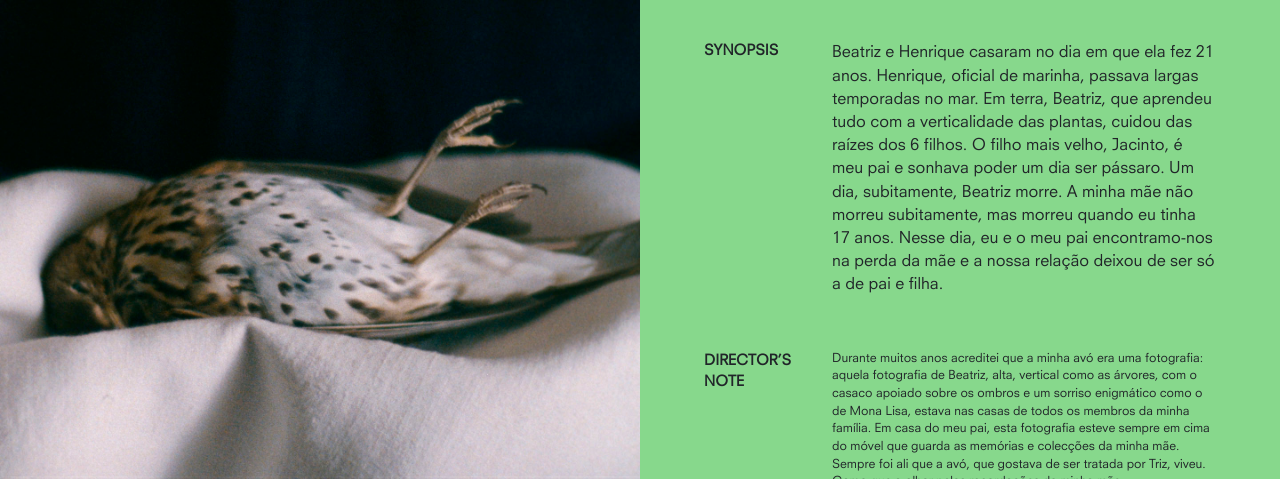
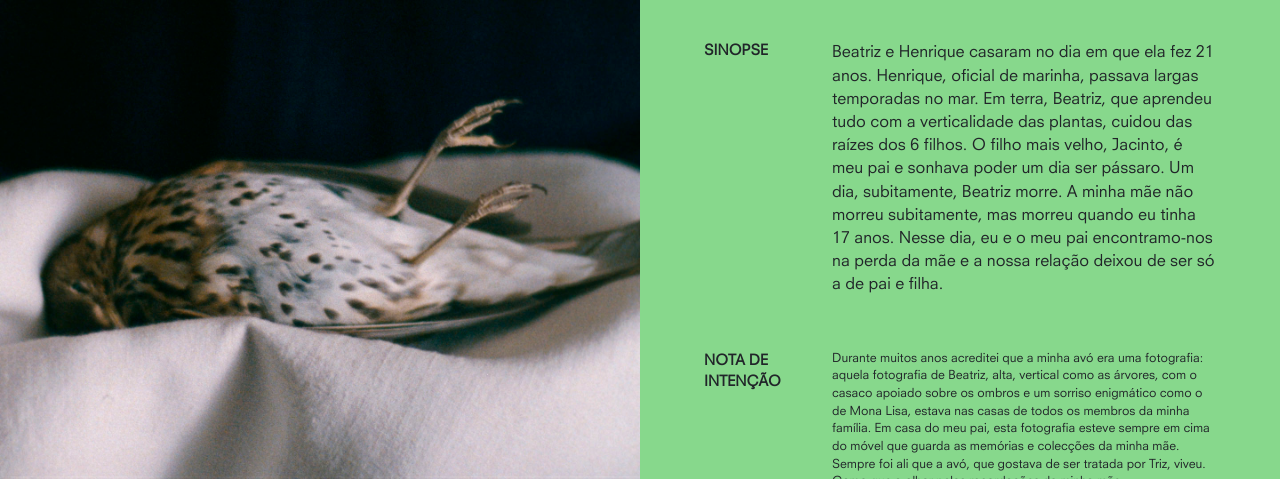
Before and after one commit to mnvnery/metamorfose, a Jekyll site: the page built from sobre.html, in a window 1280 px wide. Shown: the top 479 px of the page. Built offline with Jekyll 4.4.1, drawn with Linux system fonts in a browser that asks for light colours; nearby versions of some CDN libraries.

```diff
--- a/sobre.html
+++ b/sobre.html
@@ -30,7 +30,7 @@
   <div class="about-images-container">
     <img src="{{ site.baseurl }}/assets/img/Press_1.jpg" alt="">
     <div class='flex-container mobile'>
-      <div><p class="flex-title"><strong>SYNOPSIS</strong></p></div>
+      <div><p class="flex-title"><strong>SINOPSE</strong></p></div>
       <div>
         <p class="en disable">Beatriz married Henrique on the day of her 21st birthday. Henrique, a naval officer, would spend long periods at sea. Ashore, Beatriz, who learned everything from the verticality of plants, took great care of the roots of their six children. The oldest son, Jacinto (Hyacinth), my father, dreamed he could be a bird. One day, suddenly, Beatriz died.  My mom didn’t die suddenly, but she too died when I was 17 years-old. On that day, me and my father met in the loss of our mothers and our relationship was no longer just that of father and daughter.</p>
         <p class="pt">Beatriz e Henrique casaram no dia em que ela fez 21 anos. Henrique, oficial de marinha, passava largas temporadas no mar. Em terra, Beatriz, que aprendeu tudo com a verticalidade das plantas, cuidou das raízes dos 6 filhos. O filho mais velho, Jacinto, é meu pai e sonhava poder um dia ser pássaro. Um dia, subitamente, Beatriz morre. A minha mãe não morreu subitamente, mas morreu quando eu tinha 17 anos. Nesse dia, eu e o meu pai encontramo-nos na perda da mãe e a nossa relação deixou de ser só a de pai e filha.    </p>
@@ -38,7 +38,7 @@
     </div>
     <img src="{{ site.baseurl }}/assets/img/Press_2.jpg" alt="">
         <div class='flex-container mobile'>
-          <div><p class="flex-title note"><strong>DIRECTOR’S <br> NOTE</strong></p></div>
+          <div><p class="flex-title note"><strong>NOTA DE <br> INTENÇÃO</strong></p></div>
             <div>
               <p class="smaller-text en disable">
                 For many years, I believed that my grandmother was a photograph: that picture of Beatriz, tall, vertical as a tree, with her coat over her shoulders and a smile as mysterious as Mona Lisa’s, could be found in the homes of every family member. In my father’s house, that photo was always on the cupboard where my mother’s memories and collections were kept. It was always there that my grandmother, who liked to be called Triz, lived. As if she were watching over my mother’s keepsakes.
@@ -176,13 +176,13 @@
 
   <div class="text-container">
     <div class='flex-container desktop'>
-      <p class="flex-title"><strong>SYNOPSIS</strong></p>
+      <p class="flex-title"><strong>SINOPSE</strong></p>
       <p class="en disable">Beatriz married Henrique on the day of her 21st birthday. Henrique, a naval officer, would spend long periods at sea. Ashore, Beatriz, who learned everything from the verticality of plants, took great care of the roots of their six children. The oldest son, Jacinto (Hyacinth), my father, dreamed he could be a bird. One day, suddenly, Beatriz died.  My mom didn’t die suddenly, but she too died when I was 17 years-old. On that day, me and my father met in the loss of our mothers and our relationship was no longer just that of father and daughter.</p>
       <p class="pt">Beatriz e Henrique casaram no dia em que ela fez 21 anos. Henrique, oficial de marinha, passava largas temporadas no mar. Em terra, Beatriz, que aprendeu tudo com a verticalidade das plantas, cuidou das raízes dos 6 filhos. O filho mais velho, Jacinto, é meu pai e sonhava poder um dia ser pássaro. Um dia, subitamente, Beatriz morre. A minha mãe não morreu subitamente, mas morreu quando eu tinha 17 anos. Nesse dia, eu e o meu pai encontramo-nos na perda da mãe e a nossa relação deixou de ser só a de pai e filha.    </p>
     </div>
 
     <div class='flex-container desktop'>
-      <div><p class="flex-title"><strong>DIRECTOR’S <br> NOTE</strong></p></div>
+      <div><p class="flex-title"><strong>NOTA DE<br>INTENÇÃO</strong></p></div>
       <div>
         <p class="smaller-text en disable">
           For many years, I believed that my grandmother was a photograph: that picture of Beatriz, tall, vertical as a tree, with her coat over her shoulders and a smile as mysterious as Mona Lisa’s, could be found in the homes of every family member. In my father’s house, that photo was always on the cupboard where my mother’s memories and collections were kept. It was always there that my grandmother, who liked to be called Triz, lived. As if she were watching over my mother’s keepsakes.
```
Also changed, not shown: 2 other files.
